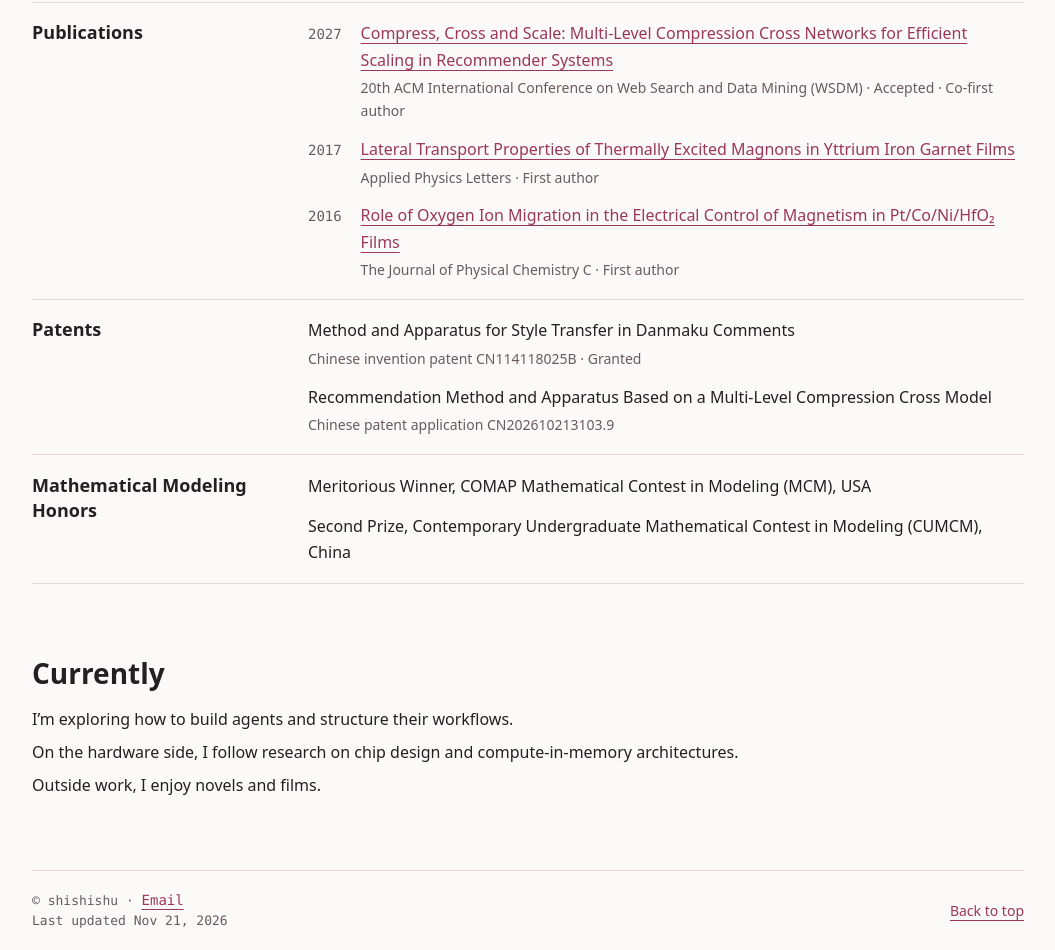
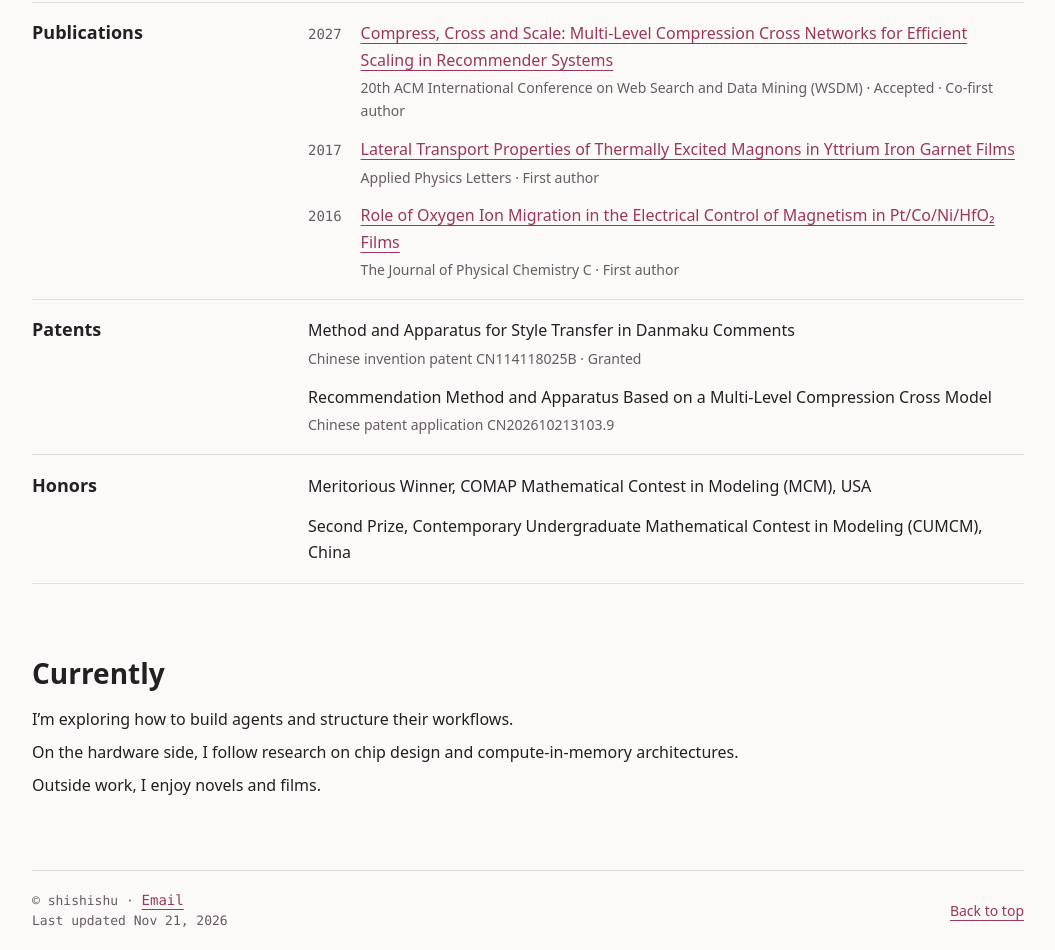
Before and after one commit to shishishu/shishishu.github.io, a plain HTML site: page index.html in a window 1280 px wide. Shown: the part 1797-2747 px from the top of the page, without its empty margins (112-1167 px from the left). Drawn offline with Linux system fonts and the light colour scheme.

Commit message:
Shorten the honors heading

```diff
--- a/index.html
+++ b/index.html
@@ -143,7 +143,7 @@
             </ul>
           </div>
           <div class="research-group">
-            <h3>Mathematical Modeling Honors</h3>
+            <h3>Honors</h3>
             <ul>
               <li>Meritorious Winner, COMAP Mathematical Contest in Modeling (MCM), USA</li>
               <li>Second Prize, Contemporary Undergraduate Mathematical Contest in Modeling (CUMCM), China</li>
```
